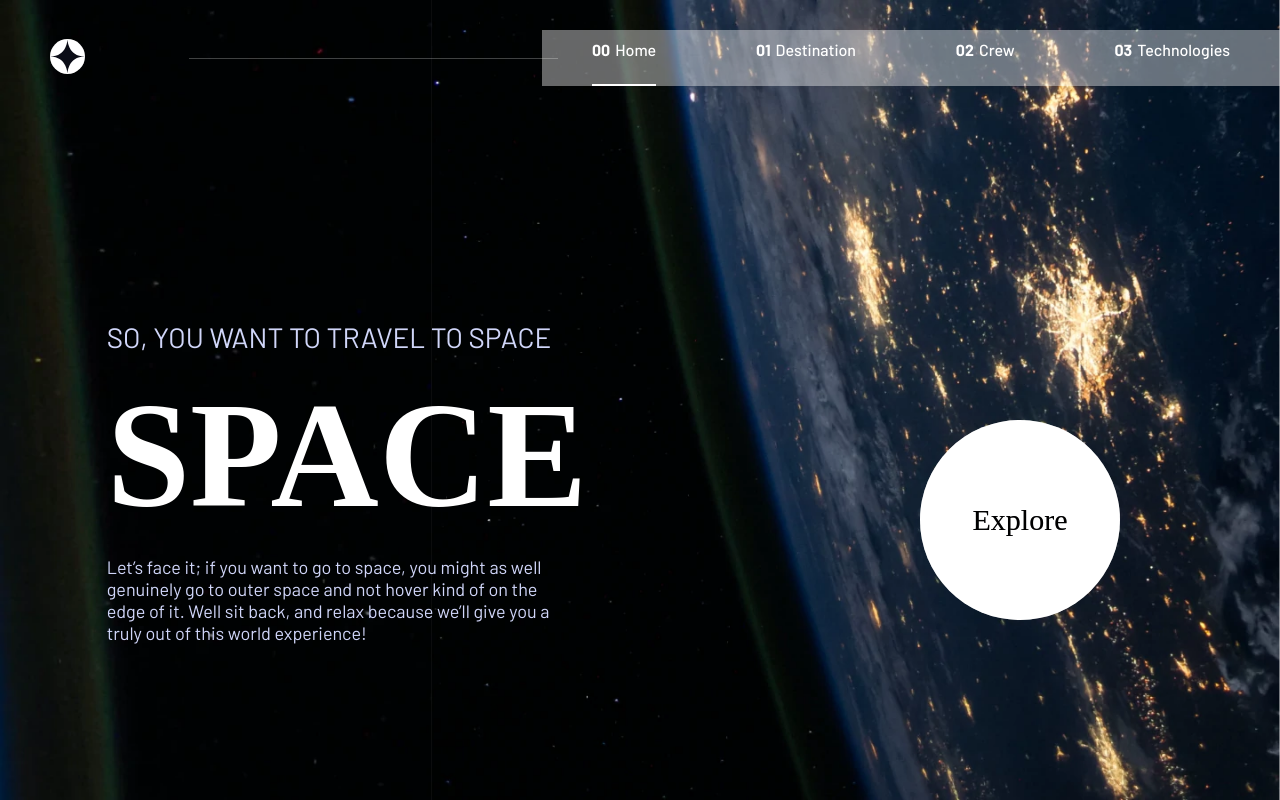
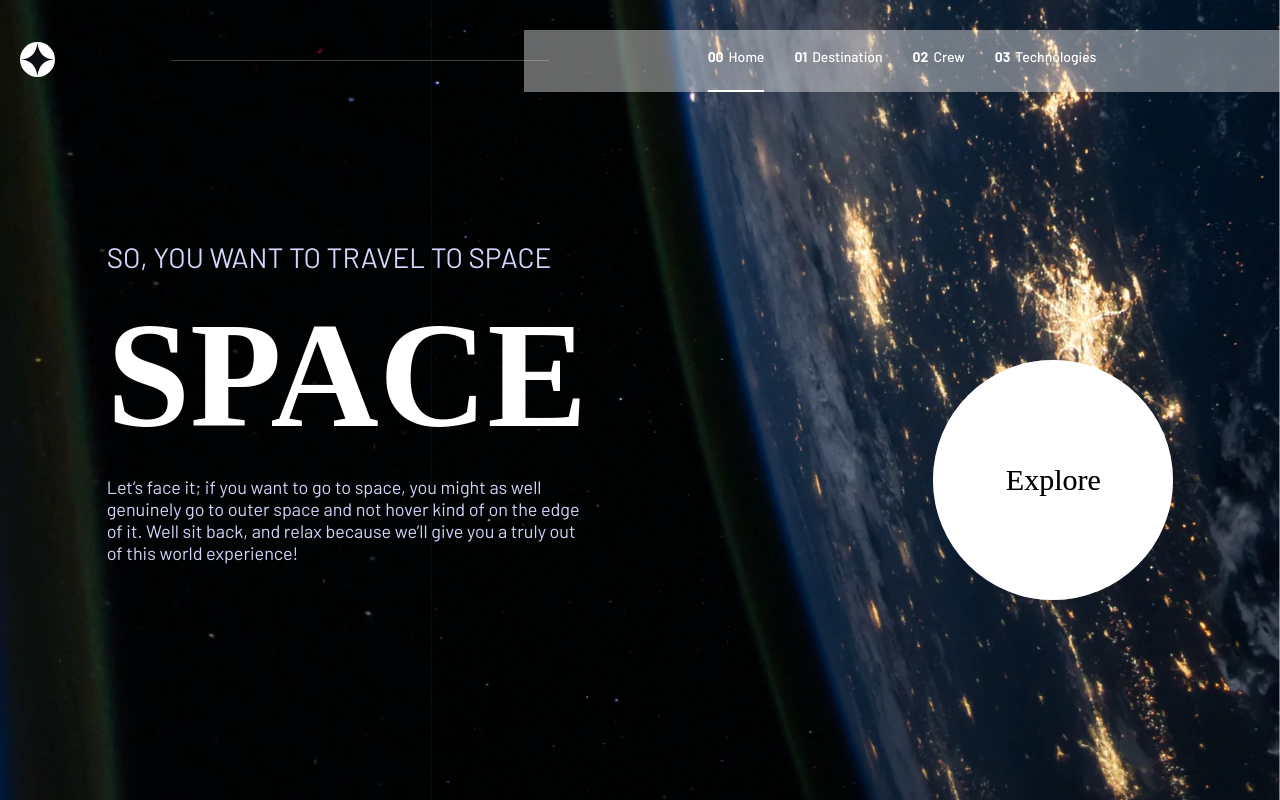
Before and after one commit to Ahmed-Mohammed-Badawi/Space, a Next.js app: page / in a window 1280 px wide. Built offline with nearby package versions, Linux system fonts and the light colour scheme; a web font is replaced by a local one.

Commit message:
update responsive breajpoints and responsive

```diff
--- a/Components/Home/HomeMain.module.scss
+++ b/Components/Home/HomeMain.module.scss
@@ -1,42 +1,20 @@
 @import "../../styles/Variables";
 
 .Main {
-    grid-column: 2 / 12;
-    grid-row: 5 / 10;
     display: flex;
-    //760px tablet 912px
-    @media only screen and (max-width: 57em) {
-        grid-row: 3 / 10;
+    @media only screen and (min-width: $xs) {
+        grid-column: 2 / 12;
         flex-direction: column;
-        align-items: center;
-        text-align: center;
+        grid-row-start: 3;
+    }
+    @media only screen and (min-width: $lg) {
+        flex-direction: row;
+        grid-row: 4 / 10;
     }
 
     & > article {
+        text-align: center;
         flex-basis: 50%;
-        margin-right: 5%;
-        //760px tablet 912px
-        @media only screen and (max-width: 57em) {
-            margin-bottom: 5rem;
-            margin-right: 0;
-
-            & p {
-                margin: auto;
-            }
-        }
-
-        //759px Phone Mode
-        @media only screen and (max-width: 38.75em) {
-            & h5{
-                font-size: 1.6rem !important;
-            }
-            & h1{
-                font-size: 8rem !important;
-            }
-            & p{
-                font-size: 1.5rem !important;
-            }
-        }
 
         & h5 {
             font-size: 2.8rem;
@@ -55,33 +33,51 @@
         & p {
             font-size: 1.8rem;
             color: $Color-Light-Grey;
-            width: 85%;
-            //760px tablet 912px
-            @media only screen and (max-width: 57em) {
-                width: 80%;
+        }
+
+        @media only screen and (min-width: $xs) and (max-width: $sm){
+
+            & h5{
+                font-size: 1.6rem;
             }
+
+            & h1{
+                font-size: 8rem;
+            }
+
+            & p{
+                font-size: 1.4rem;
+                width: 100%;
+            }
+        }
+
+        @media only screen and (min-width: $lg){
+            text-align: left;
         }
 
     }
 
     & > div {
-        width: 40%;
+        width: 100%;
         display: flex;
-        justify-content: flex-end;
+        justify-content: center;
         align-items: center;
-        //759px Phone Mode
-        @media only screen and (max-width: 75em) {
-            width: 100%;
-            justify-content: center;
+        margin-top: 5rem;
+        @media only screen and (min-width: $md) {
+            margin-top: 15rem;
+        }
+        @media only screen and (min-width: $lg) {
+            margin-top: 0;
+            justify-content: flex-end;
         }
 
         & button {
             background-color: $Color-White;
-            color: #0B0D17;
+            color: #0b0d17;
             font-family: $Font-Heading;
             padding: 3rem;
-            width: 20rem;
-            height: 20rem;
+            width: 15rem;
+            height: 15rem;
             border-radius: 50%;
             font-size: 3rem;
             cursor: pointer;
@@ -89,26 +85,38 @@
             outline: none;
             position: relative;
             z-index: 2;
+            @media only screen and (min-width: $md) {
+                width: 24rem;
+                height: 24rem;
+            }
 
             &::before {
-                content: '';
-                width: 24rem;
-                height: 24rem;
-                background-color: rgba($Color-White, .5);
+                content: "";
+                width: 20rem;
+                height: 20rem;
+                background-color: rgba($Color-White, 0.5);
                 border-radius: 50%;
                 position: absolute;
-                top: -2rem;
-                left: -2rem;
-                transform: scale(calc(5 / 6));
+                top: -2.5rem;
+                left: -2.5rem;
+                transform: scale(calc(3 / 4));
                 transform-origin: center;
-                transition: transform .3s ease;
+                transition: transform 0.3s ease;
                 z-index: 1;
+
+                @media only screen and (min-width: $md) {
+                    transform: scale(calc(6 / 7));
+                    width: 28rem;
+                    height: 28rem;
+                    top: -2rem;
+                    left: -2rem;
+                }
             }
 
             &::after {
-                content: 'Explore';
-                width: 20rem;
-                height: 20rem;
+                content: "Explore";
+                width: 15rem;
+                height: 15rem;
                 display: flex;
                 justify-content: center;
                 align-items: center;
@@ -120,6 +128,10 @@
                 font-family: $Font-Heading;
                 font-size: 3rem;
                 z-index: 5;
+                @media only screen and (min-width: $md) {
+                    width: 24rem;
+                    height: 24rem;
+                }
             }
 
             &:hover::before {
@@ -128,11 +140,9 @@
 
             &:active::after {
                 transform: scale(1);
-                box-shadow: inset 0rem 0rem .5rem rgba($Color-Main, .5);
+                box-shadow: inset 0rem 0rem 0.5rem rgba($Color-Main, 0.5);
                 border-radius: 50%;
             }
-
         }
     }
-
 }
--- a/Components/UI/Header.module.scss
+++ b/Components/UI/Header.module.scss
@@ -1,8 +1,6 @@
-@import '../../styles/Variables';
+@import "styles/Variables";
 
 .Header {
-  //grid-column: 1 / -1;
-  //grid-auto-rows: 1/3;
     position: absolute;
     top: 0;
     left: 0;
@@ -10,38 +8,39 @@
     display: flex;
     justify-content: space-between;
     align-items: center;
-  padding-inline-start: 5rem;
+    padding-inline-start: 2rem;
+    padding-inline-end: 2rem;
     margin-top: 3rem;
-  //759px Phone Mode
-  @media only screen and (max-width: 48em) {
-    padding-inline-end: 5rem;
+    @media only screen and (min-width: $sm) {
+        padding-inline-end: 4;
+        padding-inline-start: 4;
     }
-  //760px tablet 912px
-  @media only screen and (min-width: 48em) and (max-width: 57em){
-    margin-right: 0;
+    @media only screen and (min-width: $md) {
+        padding-inline-end: 0;
         margin-top: 0;
+    }
+    @media only screen and (min-width: $lg) {
+        margin-top: 3rem;
     }
 
     & > .Logo {
-    grid-column: 2 / 3;
         flex-basis: 35px;
         margin-right: 2rem;
-    //760px tablet 912px
-    @media only screen and (min-width: 48em) and (max-width: 57em){
+        @media only screen and (min-width: $sm) {
             margin-right: 0;
         }
     }
 
     & > .Line {
+        display: none;
         width: 100%;
         height: 1px;
-    background-color: rgba($Color-White, .25);
-    grid-column: 4 / 7;
+        background-color: rgba($Color-White, 0.25);
         flex-basis: 30%;
-    margin-right: -10rem;
-    //760px tablet 912px
-    @media only screen and (min-width: 0em) and (max-width: 57em){
-      display: none;
+        margin-right: -14rem;
+        @media only screen and (min-width: $lg) {
+            display: block;
         }
     }
+
 }
--- a/Components/UI/Nav.module.scss
+++ b/Components/UI/Nav.module.scss
@@ -1,63 +1,53 @@
 @import "styles/Variables";
 
 .Nav {
-  grid-column: 6 / 12;
-  background-color: rgba($Color-White, .4);
-  flex-basis: auto;
+    display: none;
+    background-color: rgba($Color-White, 0.4);
     width: 60%;
-  //760px tablet 912px
-  @media only screen and (min-width: 48em) and (max-width: 57em){
-    font-size: $Size-Font-Nav-Tablet;
-    height: 100%;
+    @media only screen and (min-width: $md) {
+        display: block;
+        padding-top: 1.5rem;
     }
-  //Hide Navbar in Phone Mode
-  //759px Phone Mode
-  @media only screen and (max-width: 48em) {
-    display: none;
+    @media only screen and (min-width: $lg) {
+        padding-top: .75rem;
     }
 }
 
-
 //Nav Styles
-.Nav > ul{
+.Nav > ul {
     display: flex;
-  justify-content: space-between;
+    justify-content: space-around;
+    padding-inline: 2.5rem;
+    font-size: 1.4rem;
     align-items: center;
     list-style: none;
-  padding-inline: 5rem;
-  //760px tablet 912px
-  @media only screen and (min-width: 48em) and (max-width: 57em){
-    height: 100%;
+    @media only screen and (min-width: $lg) {
+        justify-content: center;
+        gap: 3rem;
     }
 
-  & li{
+    & li {
         color: $Color-White;
         font-weight: 500;
     }
 
-  & li a{
+    & li a {
         display: inline-block;
         padding: 1rem 0rem 2.5rem;
         border-bottom: 2px solid transparent;
-    transition: border-bottom .3s ease;
-    //760px tablet 912px
-    @media only screen and (min-width: 48em) and (max-width: 57em){
-      height: 100%;
-      display: block;
+        transition: border-bottom 0.3s ease;
+
+        &:hover {
+            border-bottom: 2px solid rgba($Color-White, 0.5);
         }
 
-    &:hover{
-      border-bottom: 2px solid rgba($Color-White, .5);
+        &.active {
+            border-bottom: 2px solid $Color-White;
+        }
     }
 
-    &.active{
-      border-bottom: 2px solid $Color-White;
-    }
-
-  }
-
-  & span{
-    margin-right: .5rem;
+    & span {
+        margin-right: 0.5rem;
         font-weight: bold;
     }
 }
--- a/Components/UI/Sidebar.module.scss
+++ b/Components/UI/Sidebar.module.scss
@@ -53,10 +53,6 @@
         align-items: center;
         width: 100%;
 
-        & li {
-
-        }
-
         & a {
             padding: 1rem;
             display: inline-block;
--- a/Components/UI/SidebarIcon.module.scss
+++ b/Components/UI/SidebarIcon.module.scss
@@ -8,8 +8,7 @@
     width: 4rem;
     height: 4rem;
     background-color: transparent;
-    //759px Phone Mode
-    @media only screen and (min-width: 48em) {
+    @media only screen and (min-width: $md) {
         display: none;
     }
 
--- a/styles/Pages/Home.module.scss
+++ b/styles/Pages/Home.module.scss
@@ -1,10 +1,9 @@
 .Home{
   display: grid;
-  grid-template-columns: [Scol] repeat(12,1fr) [Ecol];
-  grid-template-rows: [Srow] repeat(10, 1fr) [Erow];
+  grid-template-columns: repeat(12,1fr);
+  grid-template-rows: repeat(10, 1fr);
   min-height: 100vh;
-  //height: 100vh;
-  width: 100%;
+  width: 100vw;
   background-image: url("/Images/Home/Mask.webp");
   background-size: cover;
   background-position: center;
--- a/styles/Variables.scss
+++ b/styles/Variables.scss
@@ -1,14 +1,22 @@
 //Barlow and belle-fair Fonts Import
-@import url('https://fonts.googleapis.com/css2?family=Barlow:wght@300;400;500;700&family=Bellefair&display=swap');
+@import url("https://fonts.googleapis.com/css2?family=Barlow:wght@300;400;500;700&family=Bellefair&display=swap");
 
 //Fonts
-$Font-Heading:'Bellefair', serif;
-$Font-Text: 'Barlow', sans-serif;
+$Font-Heading: "Bellefair", serif;
+$Font-Text: "Barlow", sans-serif;
 
 //Colors
-$Color-Main: #0B0D17;
-$Color-Light-Grey: #D0D6F9;
+$Color-Main: #0b0d17;
+$Color-Light-Grey: #d0d6f9;
 $Color-White: #ffffff;
 
 //Sizes font
 $Size-Font-Nav-Tablet: 1.3rem;
+
+// Bootstrab Breakpoints
+$xs: 0;
+$sm: 576px;
+$md: 768px;
+$lg: 992px;
+$xl: 1200px;
+$xxl: 1400px;
```
Lines whose indentation alone changed are shown as unchanged.
